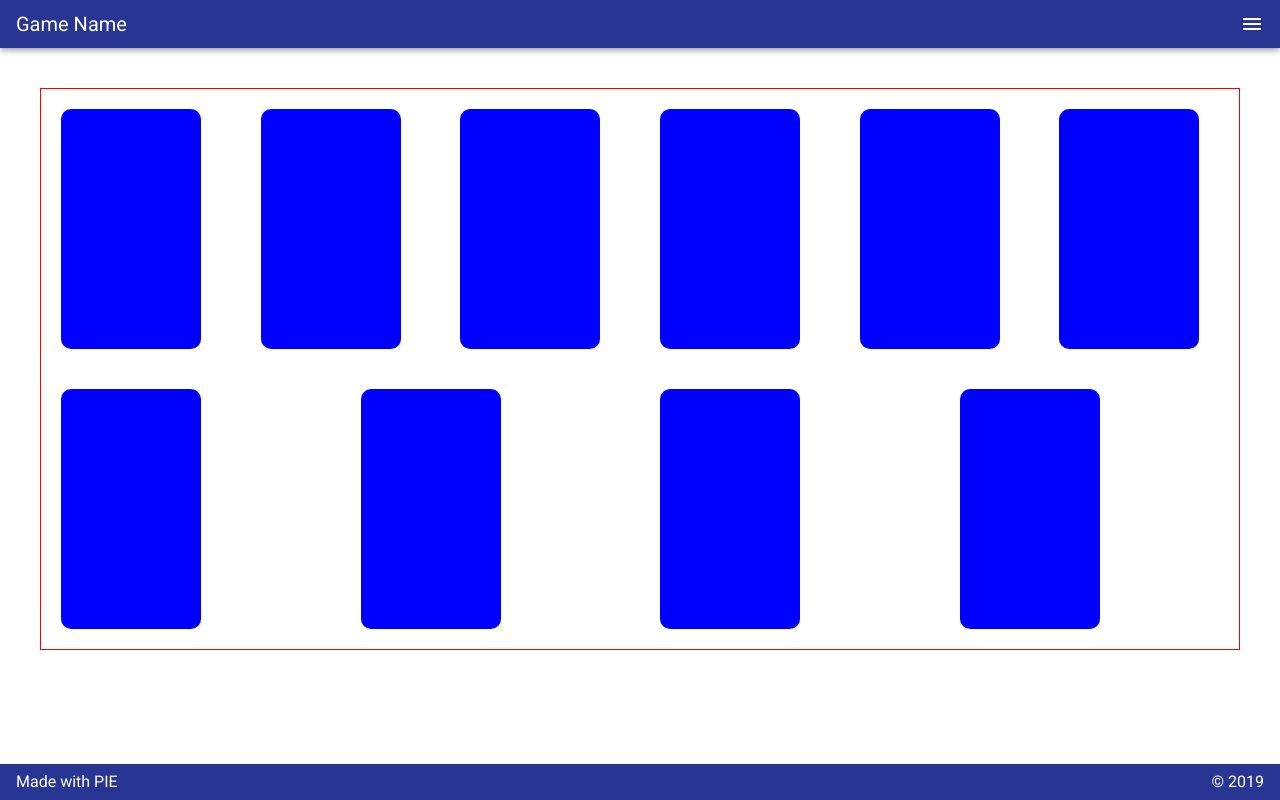
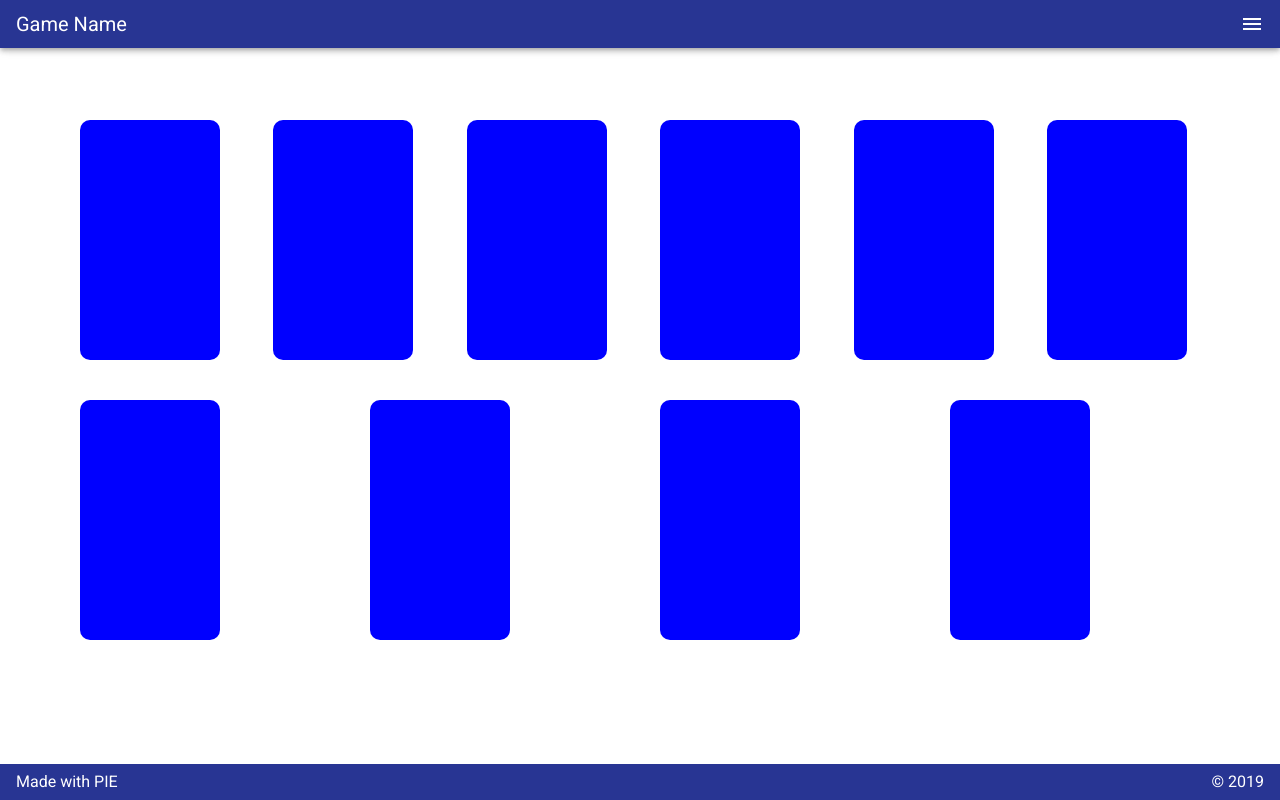
Before and after one commit to winterfive/fish-match, a Vue app: page / in a window 1280 px wide. Built offline with nearby package versions, Linux system fonts and the light colour scheme.

Commit message:
Added v-container, removed align & justify from v-layout

```diff
--- a/src/components/Game.vue
+++ b/src/components/Game.vue
@@ -13,12 +13,13 @@
     </v-app-bar>
     <!-- Cards -->
     <v-content fluid fill-height>
-      <v-layout wrap class="border" align-center
-          justify-center>
-        <v-flex v-for="c in 10" :key="c">
-          <Card/>
-        </v-flex>
-      </v-layout>
+      <v-container>
+        <v-layout wrap>
+          <v-flex v-for="c in 10" :key="c">
+            <Card/>
+          </v-flex>
+        </v-layout>
+      </v-container>
     </v-content>
 
 
```
